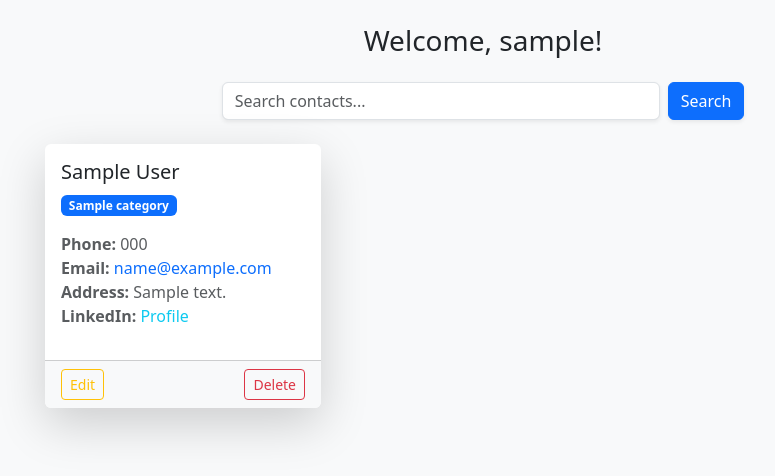
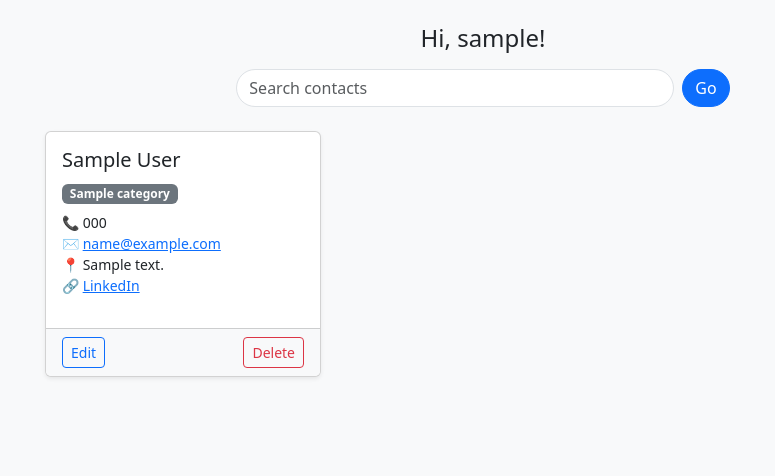
Before and after one commit to Akshay-le/contact-book, a Flask app: template templates/home.html in a window 1280 px wide. Shown: the part 56-532 px from the top of the page, without its empty margins (157-932 px from the left). Run offline with Flask 3, Linux system fonts and the light colour scheme; the template is opened without the code that fills it: most values are stand-ins (such as "Sample title", 1, 10 or a date in 2020).

Commit message:
Update home.html

```diff
--- a/templates/home.html
+++ b/templates/home.html
@@ -1,35 +1,35 @@
 {% extends "layout.html" %}
 {% block content %}
-<h3 class="text-center mb-4 text-dark">Welcome, {{ username }}!</h3>
+<h4 class="text-center mb-3">Hi, {{ username }}!</h4>
 
 <form method="GET" action="/" class="mb-4 d-flex justify-content-center">
-  <input name="q" value="{{ query }}" class="form-control w-50 me-2 shadow-sm" placeholder="Search contacts...">
-  <button class="btn btn-primary shadow-sm">Search</button>
+  <input name="q" value="{{ query }}" class="form-control w-50 me-2 rounded-pill" placeholder="Search contacts">
+  <button class="btn btn-primary rounded-pill">Go</button>
 </form>
 
 {% if contacts %}
 <div class="row row-cols-1 row-cols-md-2 row-cols-lg-3 g-4">
   {% for c in contacts %}
   <div class="col">
-      <div class="card h-100 shadow-lg border-0 rounded-lg overflow-hidden">
+    <div class="card h-100 shadow-sm">
       <div class="card-body">
-          <h5 class="card-title text-dark">{{ c.first_name }} {{ c.last_name }}</h5>
-          <p class="badge bg-primary text-white mb-3">{{ c.category }}</p>
-          <ul class="list-unstyled text-muted">
-            <li><i class="bi bi-telephone-fill"></i> <strong>Phone:</strong> {{ c.phone }}</li>
-            <li><i class="bi bi-envelope-fill"></i> <strong>Email:</strong> <a href="mailto:{{ c.email }}" class="text-decoration-none">{{ c.email }}</a></li>
-            <li><i class="bi bi-geo-alt-fill"></i> <strong>Address:</strong> {{ c.address }}</li>
-            <li><i class="bi bi-linkedin"></i> <strong>LinkedIn:</strong>
+        <h5 class="card-title">{{ c.first_name }} {{ c.last_name }}</h5>
+        <span class="badge bg-{{ 'info' if c.category == 'Family' else 'success' if c.category == 'Friends' else 'warning' if c.category == 'Favorite' else 'secondary' }}">
+          {{ c.category }}
+        </span>
+        <ul class="list-unstyled mt-2 small">
+          <li>📞 {{ c.phone }}</li>
+          <li>✉️ <a href="mailto:{{ c.email }}">{{ c.email }}</a></li>
+          <li>📍 {{ c.address }}</li>
+          <li>🔗
             {% if c.linkedin %}
-                <a href="{{ c.linkedin }}" target="_blank" class="text-decoration-none text-info">Profile</a>
-              {% else %}
-                <span class="text-muted">N/A</span>
-              {% endif %}
+              <a href="{{ c.linkedin }}" target="_blank">LinkedIn</a>
+            {% else %} N/A {% endif %}
           </li>
         </ul>
       </div>
-        <div class="card-footer bg-light d-flex justify-content-between align-items-center">
-          <a href="{{ url_for('edit_contact', index=loop.index0) }}" class="btn btn-sm btn-outline-warning">Edit</a>
+      <div class="card-footer bg-light d-flex justify-content-between">
+        <a href="{{ url_for('edit_contact', index=loop.index0) }}" class="btn btn-sm btn-outline-primary">Edit</a>
         <a href="{{ url_for('delete_contact', index=loop.index0) }}" class="btn btn-sm btn-outline-danger" onclick="return confirm('Delete this contact?')">Delete</a>
       </div>
     </div>
@@ -37,6 +37,6 @@
   {% endfor %}
 </div>
 {% else %}
-  <div class="alert alert-info text-center">No contacts found. Try adding one!</div>
+<div class="alert alert-info text-center">No contacts yet.</div>
 {% endif %}
 {% endblock %}
```
Lines whose indentation alone changed are shown as unchanged.
